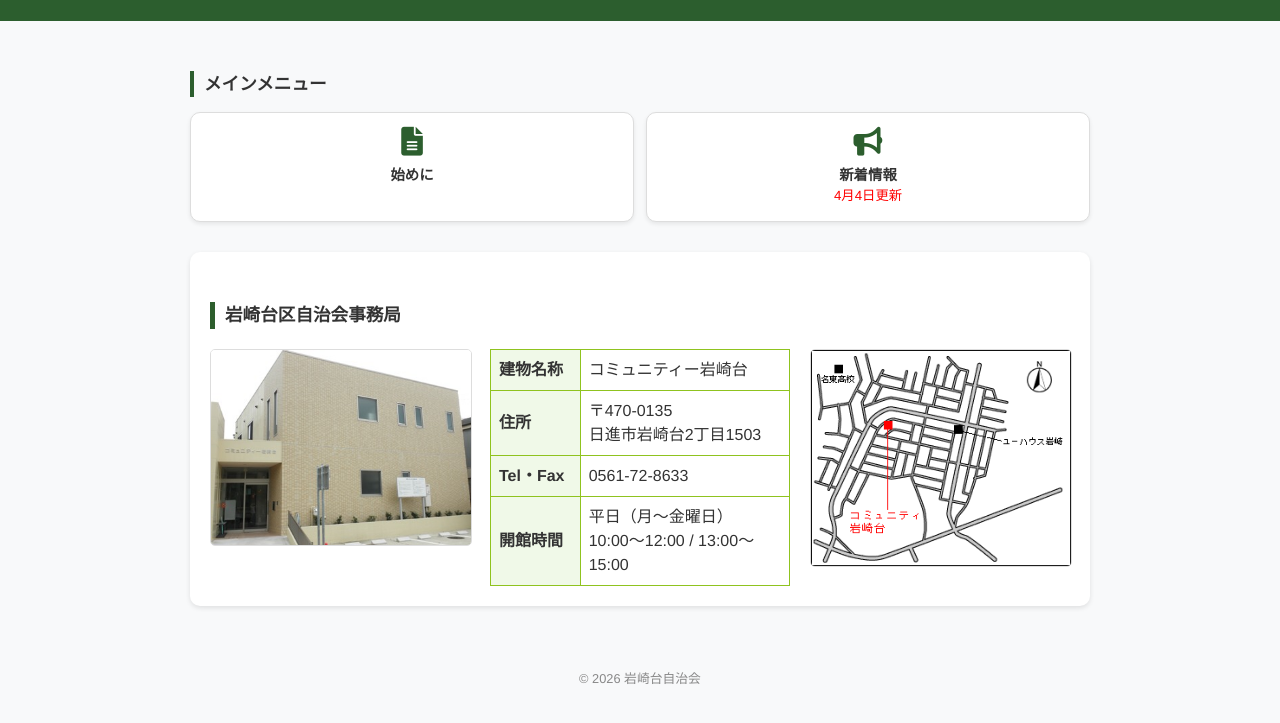
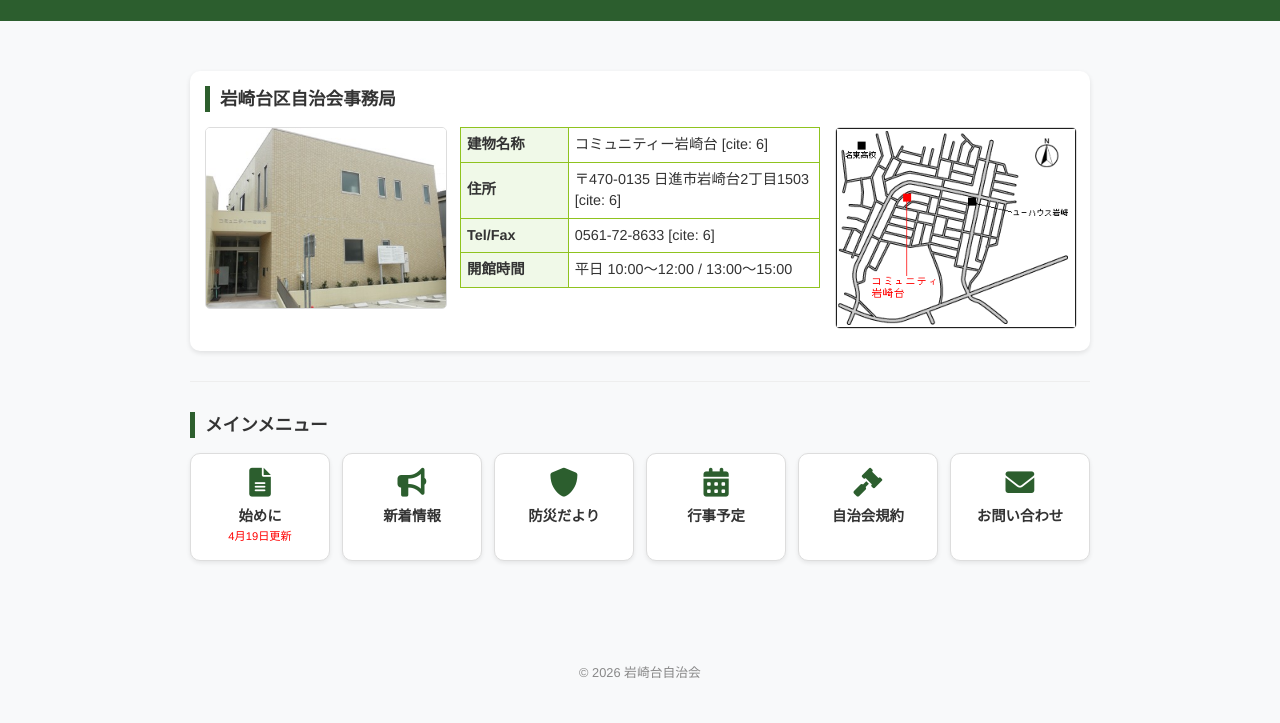
Before and after one commit to Munenori-Endo/web-site, a plain HTML site: page jichikai_test_index.html in a window 1280 px wide. Shown: the part 61-784 px from the top of the page. Drawn offline with Linux system fonts and the light colour scheme.

Commit message:
メニュー復活

```diff
--- a/jichikai_test_index.html
+++ b/jichikai_test_index.html
@@ -16,65 +16,92 @@
     </header>
 
     <div class="container">
-        <h2>メインメニュー</h2>
+
+        <section class="office-info"
+            style="margin-bottom: 30px; padding: 15px; background: #fff; border-radius: 10px; box-shadow: 0 2px 5px rgba(0,0,0,0.1);">
+            <h2 style="border-left: 5px solid #2d5e2d; padding-left: 10px; margin: 0 0 15px 0; font-size: 1.1rem;">
+                岩崎台区自治会事務局</h2>
+            <div class="office-container"
+                style="display: flex; flex-wrap: wrap; gap: 15px; justify-content: center; align-items: start;">
+                <div style="flex: 1; min-width: 200px; max-width: 300px;">
+                    <img src="community外観.jpeg" alt="コミュニティー岩崎台 外観"
+                        style="width: 100%; border-radius: 5px; border: 1px solid #ddd;">
+                </div>
+
+                <div style="flex: 1.5; min-width: 280px;">
+                    <table
+                        style="width: 100%; border-collapse: collapse; border: 1px solid #8fc31f; font-size: 0.9rem;">
+                        <tr>
+                            <th
+                                style="background: #f0f9e8; border: 1px solid #8fc31f; padding: 6px; text-align: left; width: 30%;">
+                                建物名称</th>
+                            <td style="border: 1px solid #8fc31f; padding: 6px;">コミュニティー岩崎台 [cite: 6]</td>
+                        </tr>
+                        <tr>
+                            <th style="background: #f0f9e8; border: 1px solid #8fc31f; padding: 6px; text-align: left;">
+                                住所</th>
+                            <td style="border: 1px solid #8fc31f; padding: 6px;">〒470-0135 日進市岩崎台2丁目1503 [cite: 6]</td>
+                        </tr>
+                        <tr>
+                            <th style="background: #f0f9e8; border: 1px solid #8fc31f; padding: 6px; text-align: left;">
+                                Tel/Fax</th>
+                            <td style="border: 1px solid #8fc31f; padding: 6px;">0561-72-8633 [cite: 6]</td>
+                        </tr>
+                        <tr>
+                            <th style="background: #f0f9e8; border: 1px solid #8fc31f; padding: 6px; text-align: left;">
+                                開館時間</th>
+                            <td style="border: 1px solid #8fc31f; padding: 6px;">平日 10:00〜12:00 / 13:00〜15:00</td>
+                        </tr>
+                    </table>
+                </div>
+
+                <div style="flex: 1; min-width: 200px; max-width: 300px;">
+                    <img src="map-iwasakidai.gif" alt="事務局地図"
+                        style="width: 100%; border-radius: 5px; border: 1px solid #ddd;">
+                </div>
+            </div>
+        </section>
+
+        <hr style="border: 0; border-top: 1px solid #eee; margin: 30px 0;">
+
+        <h2 style="font-size: 1.1rem; border-left: 5px solid #2d5e2d; padding-left: 10px; margin-bottom: 15px;">メインメニュー
+        </h2>
         <div class="main-grid">
             <a href="kairan/index.html" class="main-item">
                 <i class="fas fa-file-alt"></i>
                 <span>始めに</span>
+                <small style="color:red; display:block; font-size:0.7rem;">4月19日更新</small>
             </a>
 
             <div class="main-item">
                 <i class="fas fa-bullhorn"></i>
                 <span>新着情報</span>
-                <small style="color:red; display:block;">4月4日更新</small>
+            </div>
+
+            <div class="main-item">
+                <i class="fas fa-shield-alt"></i>
+                <span>防災だより</span>
+            </div>
+
+            <div class="main-item">
+                <i class="fas fa-calendar-alt"></i>
+                <span>行事予定</span>
+            </div>
+
+            <div class="main-item">
+                <i class="fas fa-gavel"></i>
+                <span>自治会規約</span>
+            </div>
+
+            <div class="main-item">
+                <i class="fas fa-envelope"></i>
+                <span>お問い合わせ</span>
             </div>
         </div>
 
-        <section class="office-info"
-            style="margin-top: 30px; padding: 20px; background: #fff; border-radius: 10px; box-shadow: 0 2px 5px rgba(0,0,0,0.1);">
-            <h2 style="border-left: 5px solid #2d5e2d; padding-left: 10px; margin-bottom: 20px;">岩崎台区自治会事務局</h2>
-            <div class="office-container" style="display: flex; flex-wrap: wrap; gap: 20px; justify-content: center;">
-                <div style="flex: 1; min-width: 250px;">
-                    <img src="community外観.jpeg" alt="コミュニティー岩崎台 外観"
-                        style="width: 100%; border-radius: 5px; border: 1px solid #ddd;">
-                </div>
-
-                <div style="flex: 1; min-width: 300px;">
-                    <table style="width: 100%; border-collapse: collapse; border: 1px solid #8fc31f;">
-                        <tr>
-                            <th
-                                style="background: #f0f9e8; border: 1px solid #8fc31f; padding: 8px; text-align: left; width: 30%;">
-                                建物名称</th>
-                            <td style="border: 1px solid #8fc31f; padding: 8px;">コミュニティー岩崎台 </td>
-                        </tr>
-                        <tr>
-                            <th style="background: #f0f9e8; border: 1px solid #8fc31f; padding: 8px; text-align: left;">
-                                住所</th>
-                            <td style="border: 1px solid #8fc31f; padding: 8px;">〒470-0135<br>日進市岩崎台2丁目1503 </td>
-                        </tr>
-                        <tr>
-                            <th style="background: #f0f9e8; border: 1px solid #8fc31f; padding: 8px; text-align: left;">
-                                Tel・Fax</th>
-                            <td style="border: 1px solid #8fc31f; padding: 8px;">0561-72-8633 </td>
-                        </tr>
-                        <tr>
-                            <th style="background: #f0f9e8; border: 1px solid #8fc31f; padding: 8px; text-align: left;">
-                                開館時間</th>
-                            <td style="border: 1px solid #8fc31f; padding: 8px;">平日（月〜金曜日）<br>10:00〜12:00 / 13:00〜15:00
-                            </td>
-                        </tr>
-                    </table>
-                </div>
-
-                <div style="flex: 1; min-width: 250px;">
-                    <img src="map-iwasakidai.gif" alt="事務局地図"
-                        style="width: 100%; border-radius: 5px; border: 1px solid #ddd;">
-                </div>
-            </div>
-        </section>
     </div>
 
-    <footer>
+    <footer style="margin-top:50px; text-align:center; padding:20px; color:#888; font-size:0.8rem;">
         <p>&copy; 2026 岩崎台自治会</p>
     </footer>
 
```
